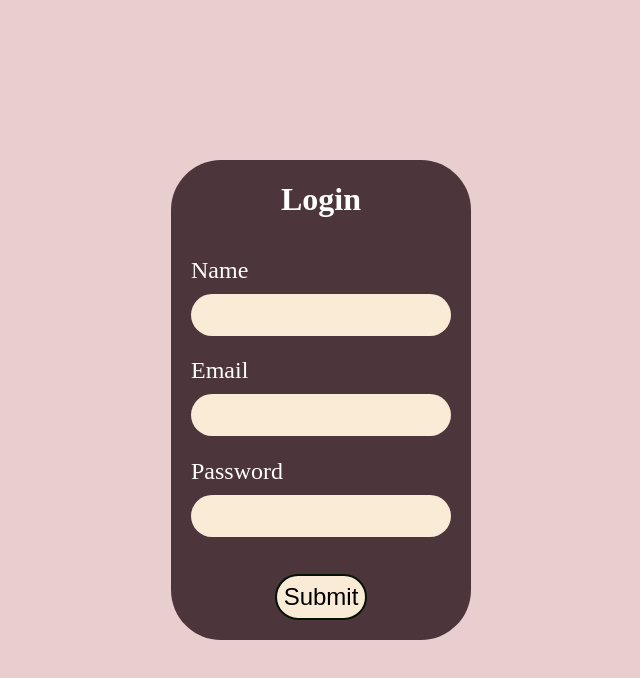
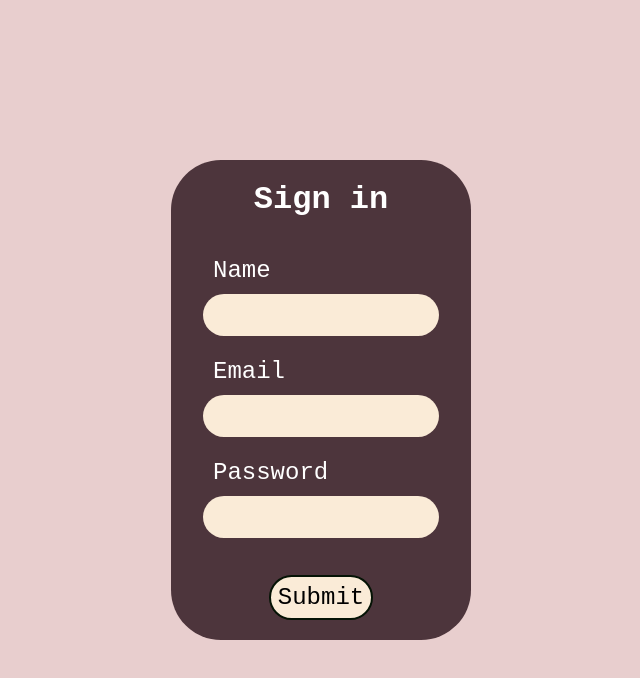
Before and after one commit to NITHISHKUMAR0283/Mern_Practicing, a React app in the folder frontend/: page /login in a window 1280 px wide. Shown: the top 678 px of the page, without its empty margins (319-959 px from the left). Built offline with nearby package versions, Linux system fonts and the light colour scheme; the HTML template or start-up script is replaced by a standard one.

Commit message:
added the backend sign in that send the form and store the token and update the ui login button if token is there it will not show the login button:

```diff
--- a/frontend/src/components/HomePage.jsx
+++ b/frontend/src/components/HomePage.jsx
@@ -1,14 +1,15 @@
 
 import {Link} from  'react-router-dom'
 function HomePage(){
+    const token = localStorage.getItem("token");
     return(
         <div>
 
         <nav>this is a nav bar</nav>
         <h1>this is home page</h1>
-        <h1>please login for more experience</h1>
+        {!token&& <h1>please login for more experience</h1>}
         <Link to={'/login'}>
-        <button >Login</button></Link>
+        {!token && <button >Login</button>}</Link>
         </div>
     )
 }
--- a/frontend/src/components/LoginPage.css
+++ b/frontend/src/components/LoginPage.css
@@ -31,18 +31,23 @@
     border-radius: 50px;
     background-color: rgb(77, 53, 60);
     color: rgb(255, 255, 255);
+    font-family: 'Courier New', Courier, monospace;
 
 }
 #LoginForm > li{
     list-style: none;
     display: flex;
     flex-direction: column;
+    align-items: center;
     font-size: 3vh;
     width: 90%;
 
 }
 #LoginForm>li>*{
     margin: 5px;
+    width: 80%;
+    font-family: 'Courier New', Courier, monospace;
+
 }
 #LoginForm>button{
     margin: 20px 0px;
@@ -51,6 +56,7 @@
     border-radius: 50px;
     font-size: 3vh;
     padding: 7px;
+    font-family: 'Courier New', Courier, monospace;
 }
 #LoginForm>Li>input{
     height: 5vh;
--- a/frontend/src/components/LoginPage.jsx
+++ b/frontend/src/components/LoginPage.jsx
@@ -1,27 +1,44 @@
 import './LoginPage.css'
+import { useState } from 'react';
+import signin from '../services/authentication'
+import {useNavigate} from 'react-router-dom'
 function loginPage(){
-    const handleSubmit = (event)=>{
+    const navigate = useNavigate();
+    const [form,setForm] =useState({name:"",email:"",password:""});
+    const handleChange = (event)=>{
         event.preventDefault();
-        console.log("Called the submit function by on submit")
+        const ele = event.target.name;
+        setForm({...form,[ele]:event.target.value})
+    }
+    const handleSubmit = async (event)=>{
+        event.preventDefault();
+        if(!await signin(form)){
+            navigate("/");
+
+        }
+        else{
+        navigate('/');}
+
+
     }
     return(
         <div id="loginPage">
             <div id="LoginCard">
 
-            <form action="Submit" onSubmit={handleSubmit}  id='LoginForm'>
-                <h1>Login</h1>
+            <form action="Submit" onChange={handleChange} onSubmit={handleSubmit}  id='LoginForm'>
+                <h1>Sign in</h1>
                 <li>
                     <label htmlFor="Name">Name</label>
-                    <input type="text" className="Name" />
+                    <input type="text" name='name' className="Name" />
                 </li>
 
                 <li>
                     <label htmlFor="email">Email</label>
-                    <input type="text" className="Email" />
+                    <input type="text" name='email' className="Email" />
                 </li>
                 <li>
                     <label htmlFor="Password">Password</label>
-                    <input type="text" className="Password" />
+                    <input type="text" name='password' className="Password" />
                 </li>
                 <button type='Submit'>Submit</button>
             </form>
--- /dev/null
+++ b/frontend/src/services/authentication.js
@@ -0,0 +1,19 @@
+async function signin (Form){
+    const response = await fetch("http://localhost:8000/api/auth/signin",{
+        method:"POST" ,
+        headers:{
+            "Content-Type":"application/json"
+        },
+        body: JSON.stringify(Form)
+    })
+
+    const data = await response.json();
+    if (!data || !data.token){
+        console.log("not found response");
+        return false;
+    }
+    const Token =  data.token;
+    localStorage.setItem("token",Token);
+    return true;
+}
+export default signin;
```
Also changed, not shown: 1 other file (tests, documents, lock files or other folders).
